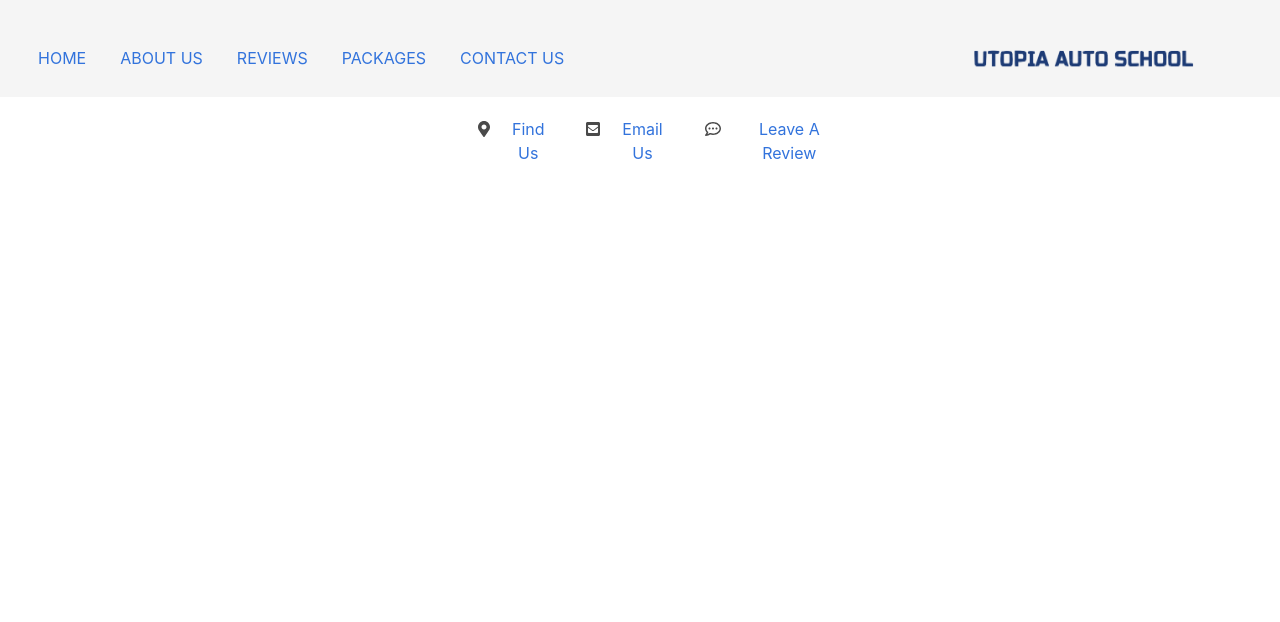
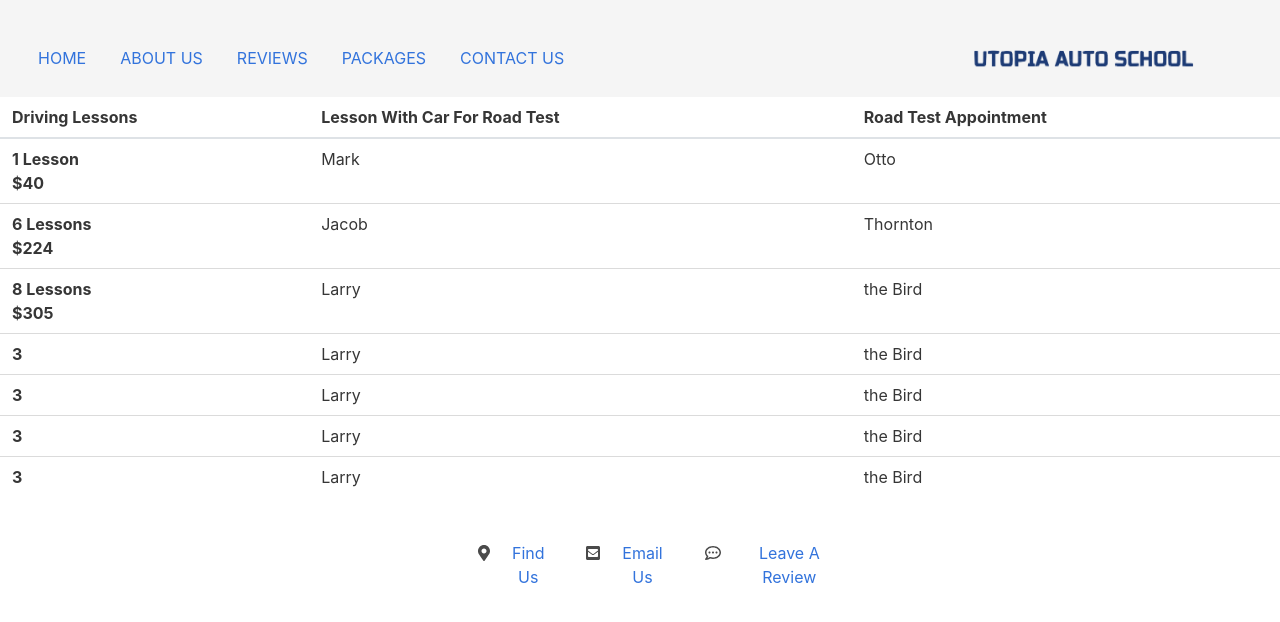
Before and after one commit to niecey0123/auto-school-app, a React (Create React App) app: page /package-deals in a window 1280 px wide. Shown: the top 622 px of the page. Built offline with nearby package versions, Linux system fonts and the light colour scheme.

Commit message:
working on packages component

```diff
--- a/src/App.js
+++ b/src/App.js
@@ -6,6 +6,7 @@ import { Switch, Route } from 'react-router'
 
 import Contact from './components/Contact/Contact'
 import Home from './components/Home/Home';
+import Packages from './components/Packages/Packages';
 
 
 
@@ -18,6 +19,7 @@ function App() {
 <Route exact path="/" component={Home} />
 
 <Route exact path="/contact" component={Contact} />
+<Route exact path="/package-deals" component={Packages} />
 
 </Switch>
 
--- a/src/components/Contact.css
+++ b/src/components/Contact.css
@@ -5,6 +5,8 @@
 }
 .button{
     margin-left: 20%;
+    margin-top: 4%;
+
 }
 .email{
     margin-top: 7%;
--- a/src/components/Contact/Contact.js
+++ b/src/components/Contact/Contact.js
@@ -24,8 +24,8 @@ const Contact =()=>{
       </p>
     </div>
     <div className="field">
-      <p className="control is-expanded has-icons-left has-icons-right">
-        <input className="input is-info" type="lastName" placeholder="Last Name"  />
+      <p className="control is-expanded  has-icons-right">
+        <input className="input " type="lastName" placeholder="Last Name"  />
       </p>
     </div>
   </div>
--- /dev/null
+++ b/src/components/Packages/Packages.js
@@ -0,0 +1,58 @@
+import React from 'react';
+
+
+const Packages =()=>{
+    return(
+        <table class="table">
+        <thead>
+          <tr>
+            <th scope="col">Driving Lessons</th>
+            <th scope="col">Lesson With Car For Road Test</th>
+            <th scope="col">Road Test Appointment</th>
+          </tr>
+        </thead>
+        <tbody>
+          <tr>
+            <th scope="row">1 Lesson <br></br>
+            $40</th>
+            <td>Mark</td>
+            <td>Otto</td>
+          </tr>
+          <tr>
+          <th scope="row">6 Lessons <br></br>
+            $224</th>
+            <td>Jacob</td>
+            <td>Thornton</td>
+          </tr>
+          <tr>
+          <th scope="row">8 Lessons <br></br>
+            $305</th>
+            <td>Larry</td>
+            <td>the Bird</td>
+          </tr>
+          <tr>
+            <th scope="row">3</th>
+            <td>Larry</td>
+            <td>the Bird</td>
+          </tr>
+          <tr>
+            <th scope="row">3</th>
+            <td>Larry</td>
+            <td>the Bird</td>
+          </tr>
+          <tr>
+            <th scope="row">3</th>
+            <td>Larry</td>
+            <td>the Bird</td>
+          </tr>
+          <tr>
+            <th scope="row">3</th>
+            <td>Larry</td>
+            <td>the Bird</td>
+          </tr>
+        </tbody>
+      </table>
+    )
+}
+
+export default Packages;
```
